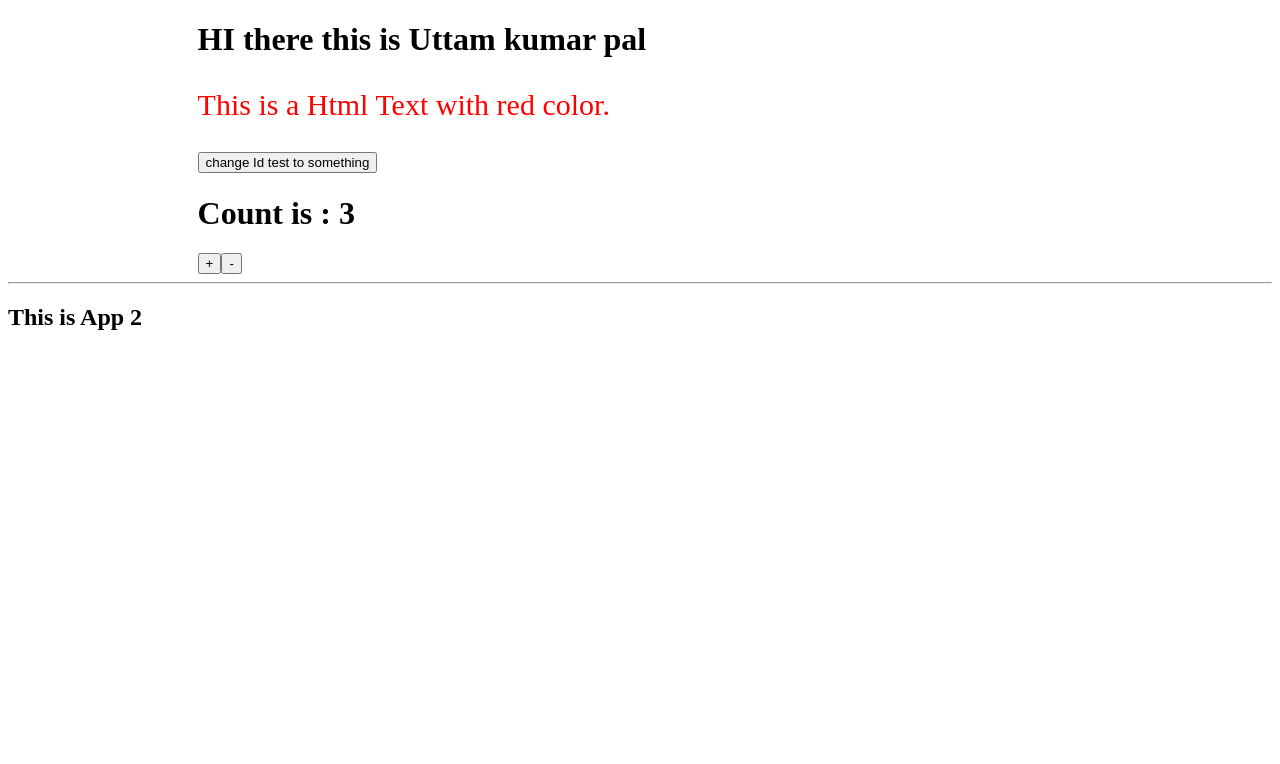
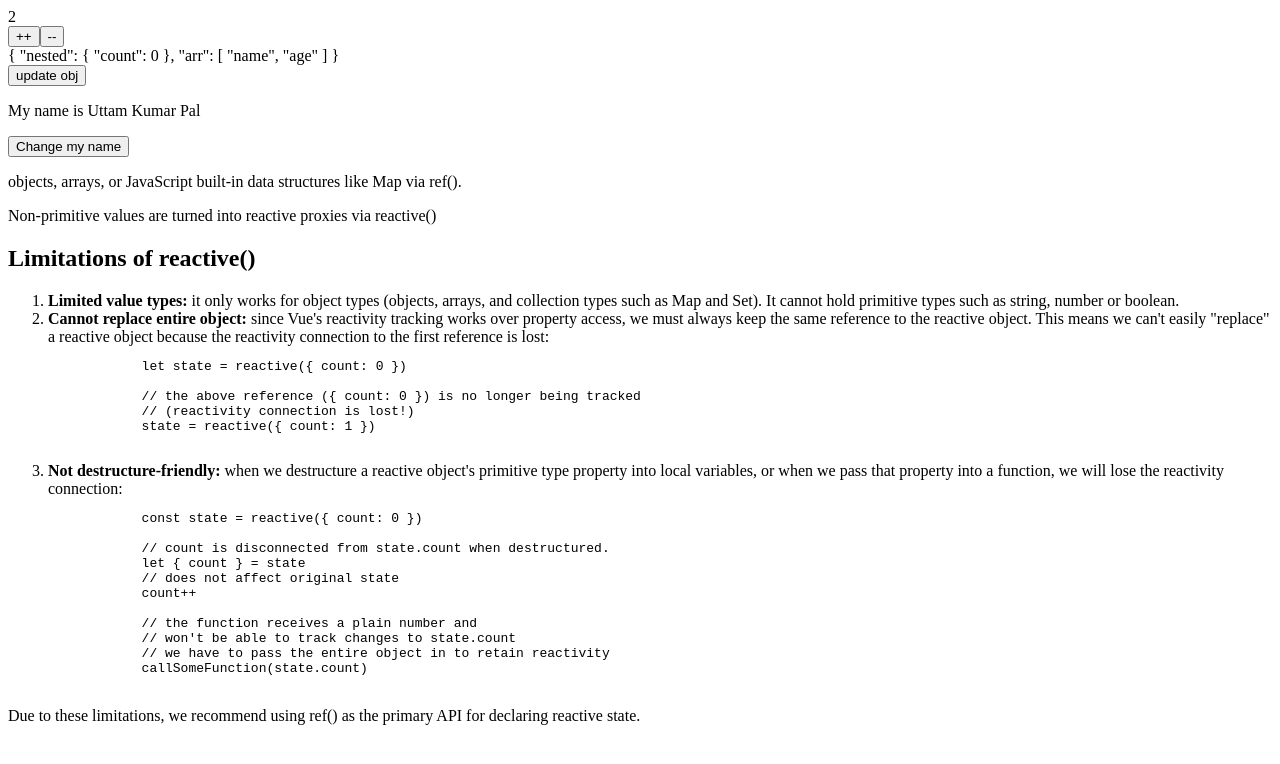
Before and after one commit to uttamkpal/vuejs-composition-API, a Vue app: page / in a window 1280 px wide. Shown: the top 764 px of the page. Built offline with nearby package versions, Linux system fonts and the light colour scheme.

Commit message:
Reactivity ref() and reactive()

```diff
--- a/index.html
+++ b/index.html
@@ -9,7 +9,7 @@
   <body>
     <div id="app"></div>
 
-    <div id="app2"></div>
+    <!-- <div id="app2"></div> -->
     <script type="module" src="/src/main.js"></script>
   </body>
 </html>
--- a/src/App.vue
+++ b/src/App.vue
@@ -1,61 +1,89 @@
 <script setup>
-import { onMounted, ref } from 'vue'
+import { nextTick, reactive, ref } from 'vue';
 
-const massage = ref('HI there this is Uttam kumar pal')
-const count = ref(0)
-function Increment() {
+  var count = ref(1);
+  console.log(count)
+  console.log(count.value)
   count.value++
+  console.log(count.value);
+
+  async function increment() {
+    count.value++
+    await nextTick()
   }
-function Decrement() {
+  async function decrement() {
     count.value--
+    await nextTick()
   }
-
-onMounted(() => {
-  count.value = 3
-  console.log('Vue js in running in this page')
+  const obj = ref({
+    nested: { count:0},
+    arr : ['name', 'age']
   })
-const htmlText = '<p> This is a Html Text with red color.</p>';
-
-const idList = {
-  id : "test"
+  function mutateDeeply() {
+    obj.value.nested.count++
+    obj.value.arr.push(Math.round(Math.random(1,100)*100))
   }
-const id = ref('test')
-const objectOfAttrs = {
-  id: 'container',
-  class: 'wrapper'
-}
+const state = reactive({name: "Uttam Kumar Pal"})
 </script>
 
 <template>
-  <header>
-    <div class="wrapper">
-      <nav>
-        <!-- <RouterLink to="/">Home</RouterLink> -->
-      </nav>
+  <div>
+    {{count}}
+    <br>
+    <button @click="increment">++</button>
+    <button @click="decrement">--</button>
+    <br>
+    {{ obj }}
+    <br>
+    <button @click="mutateDeeply">update obj</button>
   </div>
-  </header>
-  <div v-bind="objectOfAttrs">
-    <h1>
-    {{ massage }}
-    </h1>
-    <!-- <div v-bind="idList" v-html="htmlText"></div> -->
-    <div :id="id" v-html="htmlText"></div>
-    <button @click="id='something'">change Id test to something</button>
+  <div>
+    <p>My name is {{ state.name }}</p>
+    <button @click="state.name = 'Name is changed'">Change my name</button>
+  </div>
+  <div>
+    <p>objects, arrays, or JavaScript built-in data structures like Map via ref().</p>
+    <p>Non-primitive values are turned into reactive proxies via reactive()</p>
+    <p>
+      <h2>Limitations of reactive()</h2>
+      <ol>
+        <li>
+          <b>Limited value types:</b> it only works for object types (objects, arrays, and collection types such as Map and Set). It cannot hold primitive types such as string, number or boolean.
+        </li>
+        <li>
+          <b>Cannot replace entire object:</b> since Vue's reactivity tracking works over property access, we must always keep the same reference to the reactive object. This means we can't easily "replace" a reactive object because the reactivity connection to the first reference is lost:
+          <br>
+          <code> <pre>
+            let state = reactive({ count: 0 })
 
-    <h1>Count is : {{ count }}</h1>
-    <!-- <button @click="count++">
-      Increment Count
-    </button> -->
-    <button @click="Increment">+</button>
-    <!-- <button @click="count--">
-      Decrement Count
-    </button> -->
-    <button @click="Decrement">-</button>
+            // the above reference ({ count: 0 }) is no longer being tracked
+            // (reactivity connection is lost!)
+            state = reactive({ count: 1 })
+          </pre>
+          </code>
+        </li>
+        <li>
+          <b>Not destructure-friendly:</b> when we destructure a reactive object's primitive type property into local variables, or when we pass that property into a function, we will lose the reactivity connection: <br>
+          <code><pre>
+            const state = reactive({ count: 0 })
+
+            // count is disconnected from state.count when destructured.
+            let { count } = state
+            // does not affect original state
+            count++
+
+            // the function receives a plain number and
+            // won't be able to track changes to state.count
+            // we have to pass the entire object in to retain reactivity
+            callSomeFunction(state.count)
+          </pre></code>
+        </li>
+      </ol>
+      <p>
+        Due to these limitations, we recommend using ref() as the primary API for declaring reactive state.
+      </p>
+    </p>
   </div>
-
-
-
-  <!-- <RouterView /> -->
 </template>
 
 <style>
@@ -63,12 +91,14 @@ const objectOfAttrs = {
   width: 70%;
   margin: 0 auto;
 }
-  #test{
+.btn{
+  background-color: blue;
+  color: white;
+  padding: 5px 10px;
+  border-radius: 5px;
+}
+.test{
   font-size: 30px;
   color: red;
 }
-  #something{
-    font-size: 20px;
-    color: green;
-  }
 </style>
```
Lines whose indentation alone changed are shown as unchanged.
